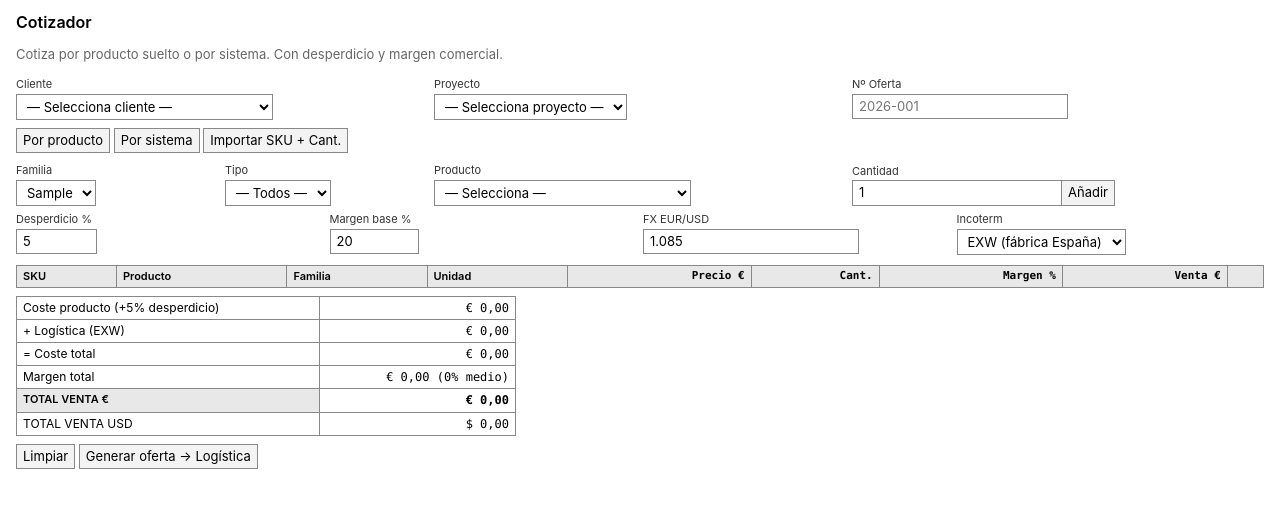
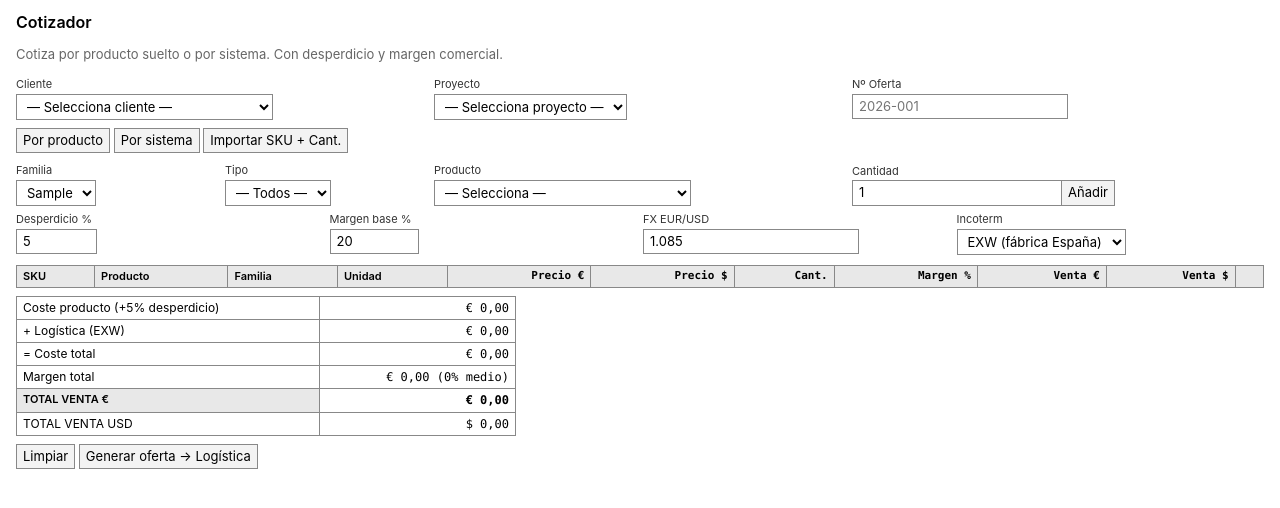
Before and after one commit to Oligonari2810/Arias_Group, a Flask app: page /quote in a window 1280 px wide. Shown: the part 31-539 px from the top of the page. Run offline with Flask 3, Linux system fonts and the light colour scheme; a user stored in the database is signed in; data comes from the database, SQL or seed files in the repository; tables that the repository leaves empty hold one stand-in row (values such as "Sample post"); lists and menus that the app fills with data are empty; some libraries are stand-ins or nearby versions.

Commit message:
feat(quote): muestra Precio $ y Venta $ por línea junto a los € existentes
Ana necesita ver el precio unitario y total de venta de cada línea en
USD (no solo el total final), ya que los clientes del Caribe leen
ofertas en dólares aunque el cobro final sea en euros. Nuevas columnas
leen el fx_rate del input existente y recalculan en vivo cuando cambia
cantidad/margen/FX.

https://claude.ai/code/session_01QDJ1hyJNztvdSS88St4eLj

```diff
--- a/templates/quote.html
+++ b/templates/quote.html
@@ -155,9 +155,11 @@
       <th>Familia</th>
       <th>Unidad</th>
       <th class="num">Precio €</th>
+      <th class="num">Precio $</th>
       <th class="num">Cant.</th>
       <th class="num">Margen %</th>
       <th class="num">Venta €</th>
+      <th class="num">Venta $</th>
       <th></th>
     </tr>
   </thead>
@@ -532,11 +534,13 @@ function recalcAll() {
       <td>${escapeHtml(line.family)}</td>
       <td>${escapeHtml(line.unit)}</td>
       <td class="num">${fmtN(line.price)}</td>
+      <td class="num">${fmtN(line.price * fx)}</td>
       <td class="num"><input type="number" value="${line.qty}" min="1" step="1"
           style="width:70px; text-align:right;" onchange="updateLineQty(${i}, this.value)">${packAlert}</td>
       <td class="num"><input type="number" value="${line.margin}" min="0" max="90" step="1"
           style="width:50px; text-align:right;" onchange="updateLineMargin(${i}, this.value)"></td>
       <td class="num">${fmtN(lineSale)}</td>
+      <td class="num">${fmtN(lineSale * fx)}</td>
       <td><button type="button" onclick="removeLine(${i})">×</button></td>
     </tr>`;
   });
```
